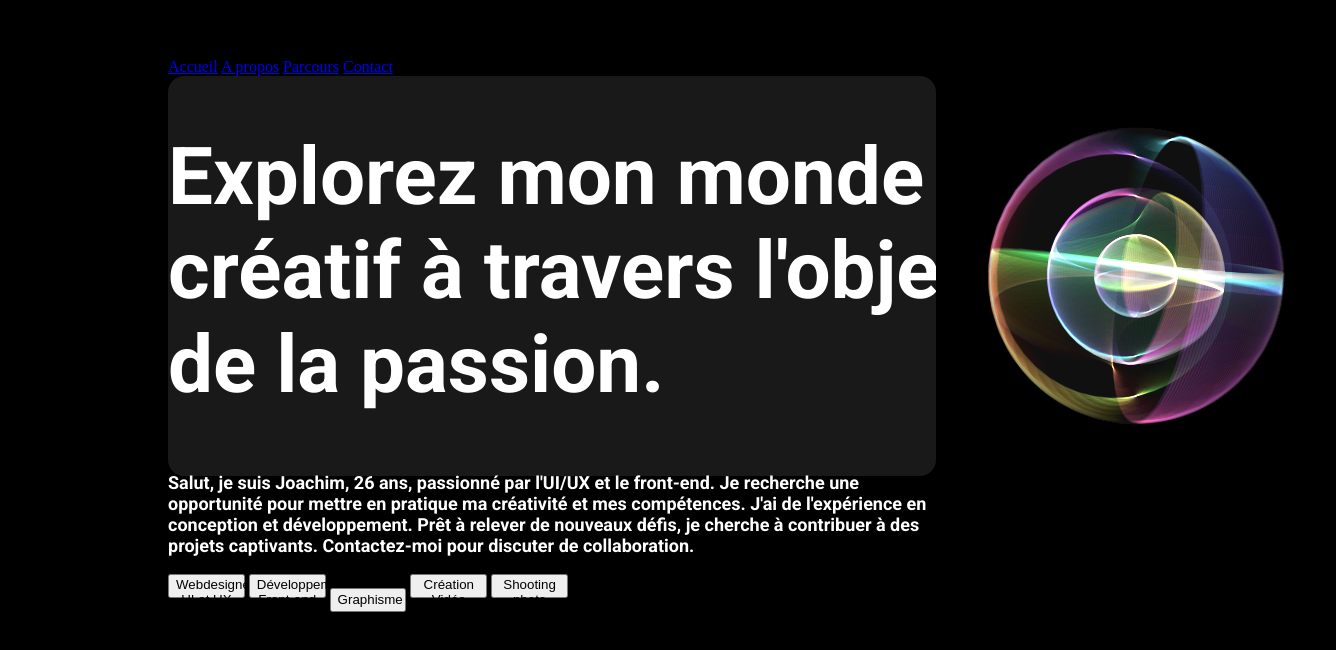
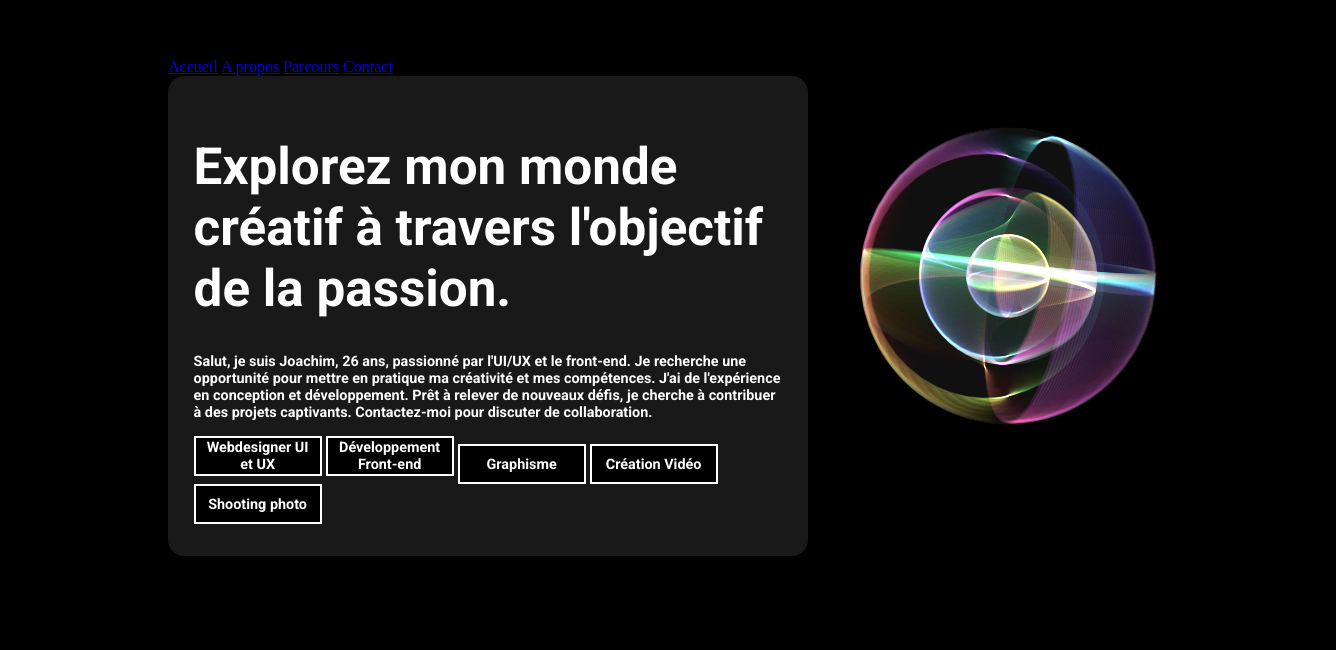
Before and after one commit to JoatypeR/Website-Joachim, a plain HTML site: page index.html in a window 1280 px wide. Shown: the part 110-760 px from the top of the page, 1336 px wide, since content can reach past the window. Drawn offline with Linux system fonts and the light colour scheme.

Commit message:
Responside hero

```diff
--- a/style.scss
+++ b/style.scss
@@ -1,6 +1,11 @@
 *, :after, :before{
     box-sizing: border-box;
     }
+
+
+html{
+    --res: calc(0.01 * 10vmin)
+}
 body{
     background-color: black;
     padding:10rem;
@@ -11,31 +16,38 @@ body{
 .hero_title{
 color: #FFF;
 font-family: 'Roboto', sans-serif;
-font-size: 80px;
+font-size: calc(64 * var(--res));
 font-style: normal;
 font-weight: 700;
 line-height: normal;
-width: 897px;
-height: 289px;
 }
 .hero_text {
 color: #FFF;
 font-family: 'Roboto', sans-serif;
-font-size: 18px;
+font-size: calc(18 * var(--res));
 font-style: normal;
 font-weight: 700;
 line-height: normal;
 
 }
 .herobutton{
-    width: 6vw;;
-height: 3vh;
+background-color: black;
+border: solid 2px white;
+width: 10vw;
+height: 5vh;
 flex-shrink: 0;
+color: #FFF;
+font-family: 'Roboto', sans-serif;
+font-size: calc(18 * var(--res));
+font-style: normal;
+font-weight: 700;
+line-height: normal;
 }
 .rectangle {
-    width: 60vw;
-    height: 50vh;
+    width: 50vw;
+    height:60vh;
     flex-shrink: 0;
     border-radius: 16px;
     background: rgba(141, 141, 141, 0.18);
+    padding: 2vw;
 }
```
Also changed, not shown: style.css, 1 other file.
